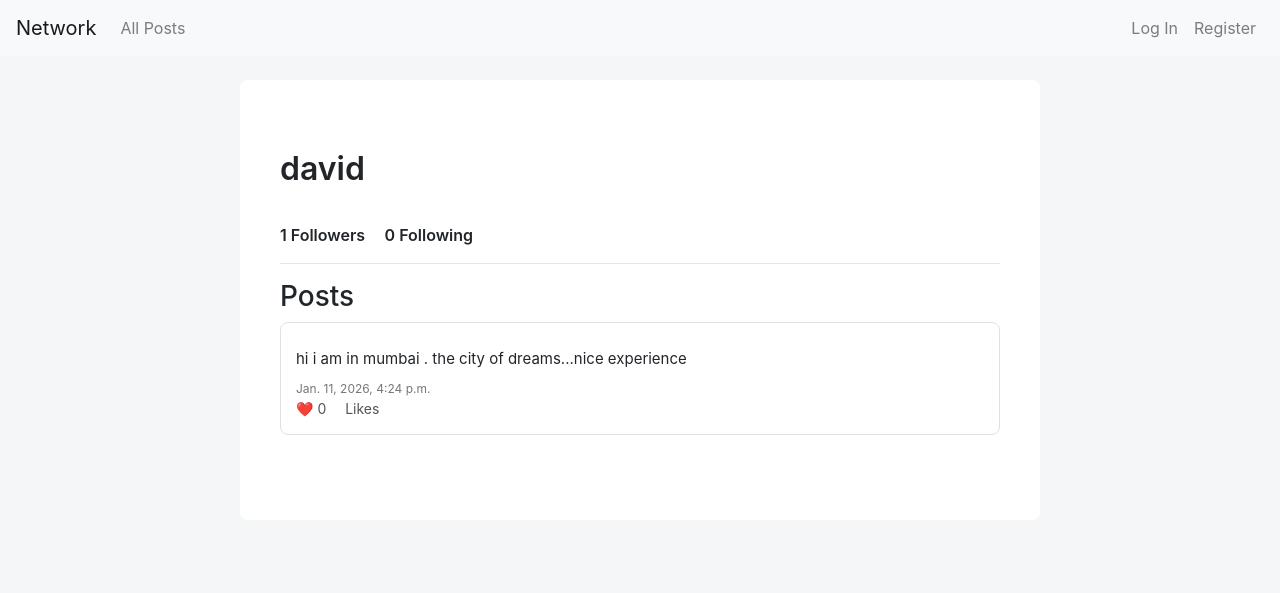
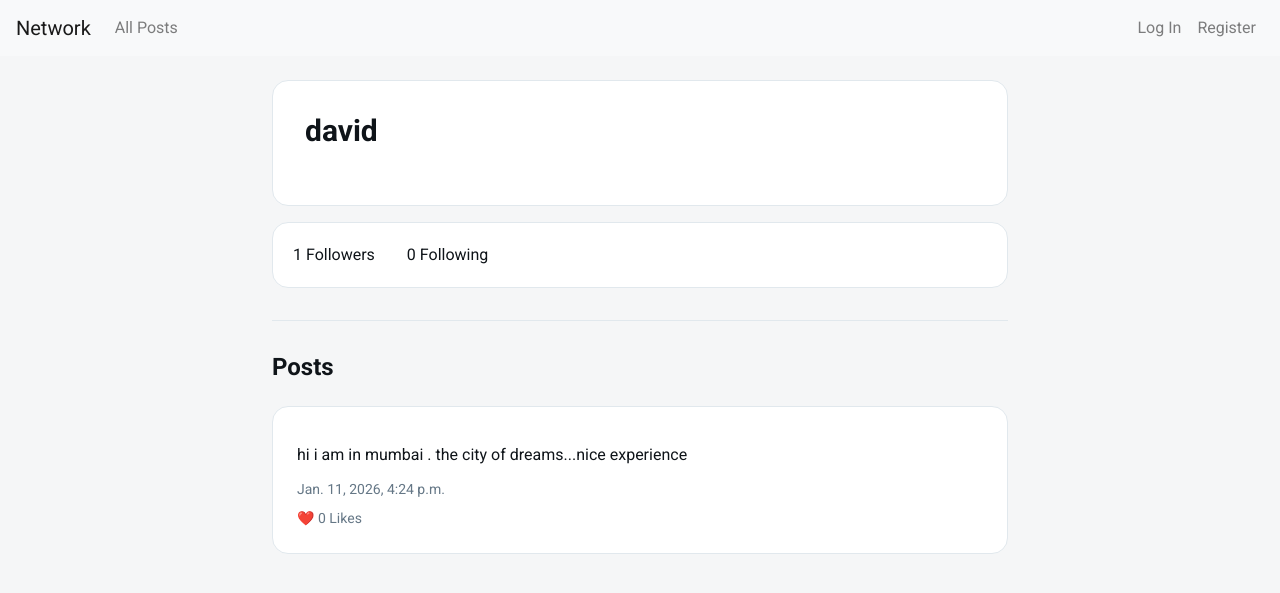
Before and after one commit to Davidvinayak/Network, a Django app: a page that uses network/templates/network/layout.html in a window 1280 px wide. Shown: the top 593 px of the page. Run offline with Django 3.2, Linux system fonts and the light colour scheme; data comes from the database, SQL or seed files in the repository; both versions use the stored data as it was after the commit; data that the repository does not hold is empty; some libraries are stand-ins or nearby versions.

Commit message:
modified frontend of the website

```diff
--- a/network/static/network/styles.css
+++ b/network/static/network/styles.css
@@ -1,133 +1,237 @@
-/* ---------- Global ---------- */
-body {
-    font-family: -apple-system, BlinkMacSystemFont, "Segoe UI", Roboto, Oxygen;
-    background-color: #f5f6f7;
+/* ============================================
+   Social Network - Complete Stylesheet
+   Font: Roboto (Locked)
+   ============================================ */
+
+/* Import Roboto Font */
+@import url('https://fonts.googleapis.com/css2?family=Roboto:wght@400;500;700&display=swap');
+
+/* CSS Variables for Consistent Theming */
+:root {
+    /* Primary Colors - Calm Blue Theme */
+    --primary-color: #1DA1F2;
+    --primary-dark: #0D8DDB;
+    --primary-light: #4FB3F6;
+
+    /* Accent Colors */
+    --accent-color: #E0245E;
+    --success-color: #17BF63;
+    --warning-color: #FFAD1F;
+
+    /* Background Colors */
+    --bg-light: #F5F6F7;
+    --bg-white: #FFFFFF;
+
+    /* Text Colors */
+    --text-primary: #0F1419;
+    --text-secondary: #657786;
+    --text-muted: #AAB8C2;
+    --text-light: #ffffff;
+
+    /* Border Colors */
+    --border-color: #E1E8ED;
+    --border-light: #EFF3F4;
+
+    /* Shadows */
+    --shadow-xs: 0 1px 2px rgba(0, 0, 0, 0.05);
+    --shadow-sm: 0 1px 3px rgba(0, 0, 0, 0.08);
+    --shadow-md: 0 4px 6px rgba(0, 0, 0, 0.1);
+    --shadow-lg: 0 10px 25px rgba(0, 0, 0, 0.12);
+
+    /* Border Radius */
+    --radius-sm: 8px;
+    --radius-md: 12px;
+    --radius-lg: 16px;
+    --radius-full: 9999px;
+
+    /* Transitions */
+    --transition-fast: 0.15s ease;
+    --transition-base: 0.3s ease;
+}
+
+/* Global Reset */
+* {
     margin: 0;
     padding: 0;
+    box-sizing: border-box;
 }
 
+/* Global Font */
+body {
+    font-family: 'Roboto', -apple-system, BlinkMacSystemFont,
+                 'Segoe UI', 'Helvetica Neue', Arial, sans-serif;
+    background: var(--bg-light);
+    color: var(--text-primary);
+    line-height: 1.5;
+    -webkit-font-smoothing: antialiased;
+}
+
+/* Container */
+.container {
+    max-width: 800px;
+    margin: 0 auto;
+    padding: 0 1rem;
+}
+
+/* Typography */
+h2, h3 {
+    font-weight: 600;
+    margin-bottom: 1.5rem;
+}
+
+h2 { font-size: 1.875rem; }
+h3 { font-size: 1.5rem; }
+
 a {
+    color: var(--primary-color);
     text-decoration: none;
-    color: #1da1f2;
 }
 
 a:hover {
-    text-decoration: underline;
+    color: var(--primary-dark);
 }
 
-/* ---------- Layout ---------- */
-.container {
-    max-width: 800px;
-    margin: 30px auto;
-    background: #ffffff;
-    padding: 20px;
-    border-radius: 8px;
+hr {
+    border: 0;
+    height: 1px;
+    background: var(--border-color);
+    margin: 2rem 0;
 }
 
-/* ---------- Headings ---------- */
-h2 {
-    margin-bottom: 15px;
+/* Buttons */
+.btn {
+    padding: 0.75rem 1.5rem;
     font-weight: 600;
+    border-radius: var(--radius-full);
+    border: none;
+    cursor: pointer;
+    transition: all var(--transition-base);
 }
 
-/* ---------- New Post Form ---------- */
+.btn-primary {
+    background: var(--primary-color);
+    color: white;
+}
+
+.btn-primary:hover {
+    background: var(--primary-dark);
+}
+
+.btn-secondary {
+    background: var(--text-secondary);
+    color: white;
+}
+
+/* New Post */
+.new-post {
+    background: var(--bg-white);
+    padding: 1.5rem;
+    border-radius: var(--radius-lg);
+    border: 1px solid var(--border-color);
+    margin-bottom: 1.5rem;
+}
+
 .new-post textarea {
     width: 100%;
-    border-radius: 6px;
-    border: 1px solid #ccc;
-    padding: 10px;
-    resize: vertical;
-    font-size: 14px;
+    padding: 1rem;
+    border-radius: var(--radius-md);
+    border: 2px solid var(--border-light);
+    font-size: 1rem;
+}
+
+.new-post textarea:focus {
+    outline: none;
+    border-color: var(--primary-color);
 }
 
 .new-post button {
-    margin-top: 10px;
-    padding: 8px 16px;
-    border-radius: 20px;
+    margin-top: 1rem;
+    background: var(--primary-color);
+    color: white;
+    padding: 0.75rem 2rem;
+    border-radius: var(--radius-full);
     border: none;
-    background-color: #1da1f2;
-    color: white;
-    font-weight: 600;
-    cursor: pointer;
+    font-weight: 700;
 }
 
-.new-post button:hover {
-    background-color: #0d8ddb;
+/* Post Card */
+.post {
+    background: var(--bg-white);
+    padding: 1.5rem;
+    border-radius: var(--radius-lg);
+    border: 1px solid var(--border-color);
+    margin-bottom: 1rem;
+    transition: box-shadow var(--transition-base);
 }
 
-/* ---------- Post Card ---------- */
-.post {
-    border: 1px solid #e1e1e1;
-    border-radius: 8px;
-    padding: 15px;
-    margin-bottom: 15px;
-    background-color: #ffffff;
+.post:hover {
+    box-shadow: var(--shadow-sm);
 }
 
 .post-user {
     font-weight: 600;
-    margin-bottom: 5px;
+    margin-bottom: 0.5rem;
+}
+
+.post-content {
+    margin: 0.75rem 0;
+    font-size: 1rem;
 }
 
 .post-time {
-    font-size: 12px;
-    color: #777;
+    font-size: 0.875rem;
+    color: var(--text-secondary);
 }
 
-.post-content {
-    margin: 10px 0;
-    font-size: 15px;
-}
-
-/* ---------- Post Actions ---------- */
 .post-actions {
-    font-size: 14px;
-    color: #555;
+    margin-top: 0.5rem;
+    font-size: 0.875rem;
+    color: var(--text-secondary);
 }
 
 .post-actions span {
-    margin-right: 15px;
     cursor: pointer;
 }
 
 .post-actions span:hover {
-    color: #1da1f2;
+    color: var(--primary-color);
 }
 
-/* ---------- Buttons ---------- */
-.btn {
-    padding: 6px 14px;
-    border-radius: 20px;
-    border: none;
-    cursor: pointer;
-    font-weight: 600;
-}
-
-.btn-primary {
-    background-color: #1da1f2;
-    color: white;
-}
-
-.btn-secondary {
-    background-color: #ccc;
-    color: black;
-}
-
-/* ---------- Profile ---------- */
+/* Profile Page */
 .profile-header {
+    background: var(--bg-white);
+    padding: 2rem;
+    border-radius: var(--radius-lg);
+    border: 1px solid var(--border-color);
+    margin-bottom: 1rem;
     display: flex;
     justify-content: space-between;
     align-items: center;
-    margin-bottom: 20px;
 }
 
-.profile-stats span {
-    margin-right: 15px;
-    font-weight: 600;
+.profile-stats {
+    background: var(--bg-white);
+    padding: 1.25rem;
+    border-radius: var(--radius-lg);
+    border: 1px solid var(--border-color);
+    margin-bottom: 1.5rem;
+    display: flex;
+    gap: 2rem;
 }
 
-/* ---------- Navbar fix ---------- */
-.nav {
-    background: white;
-    border-bottom: 1px solid #ddd;
+/* Empty State */
+.container > p {
+    background: var(--bg-white);
+    padding: 3rem;
+    text-align: center;
+    border-radius: var(--radius-lg);
+    border: 1px solid var(--border-color);
 }
+
+/* Responsive */
+@media (max-width: 768px) {
+    .profile-header {
+        flex-direction: column;
+        align-items: flex-start;
+    }
+}
```
Also changed, not shown: network/templates/network/login.html (+8 -4 lines), network/templates/network/register.html (+8 -4 lines), db.sqlite3.
